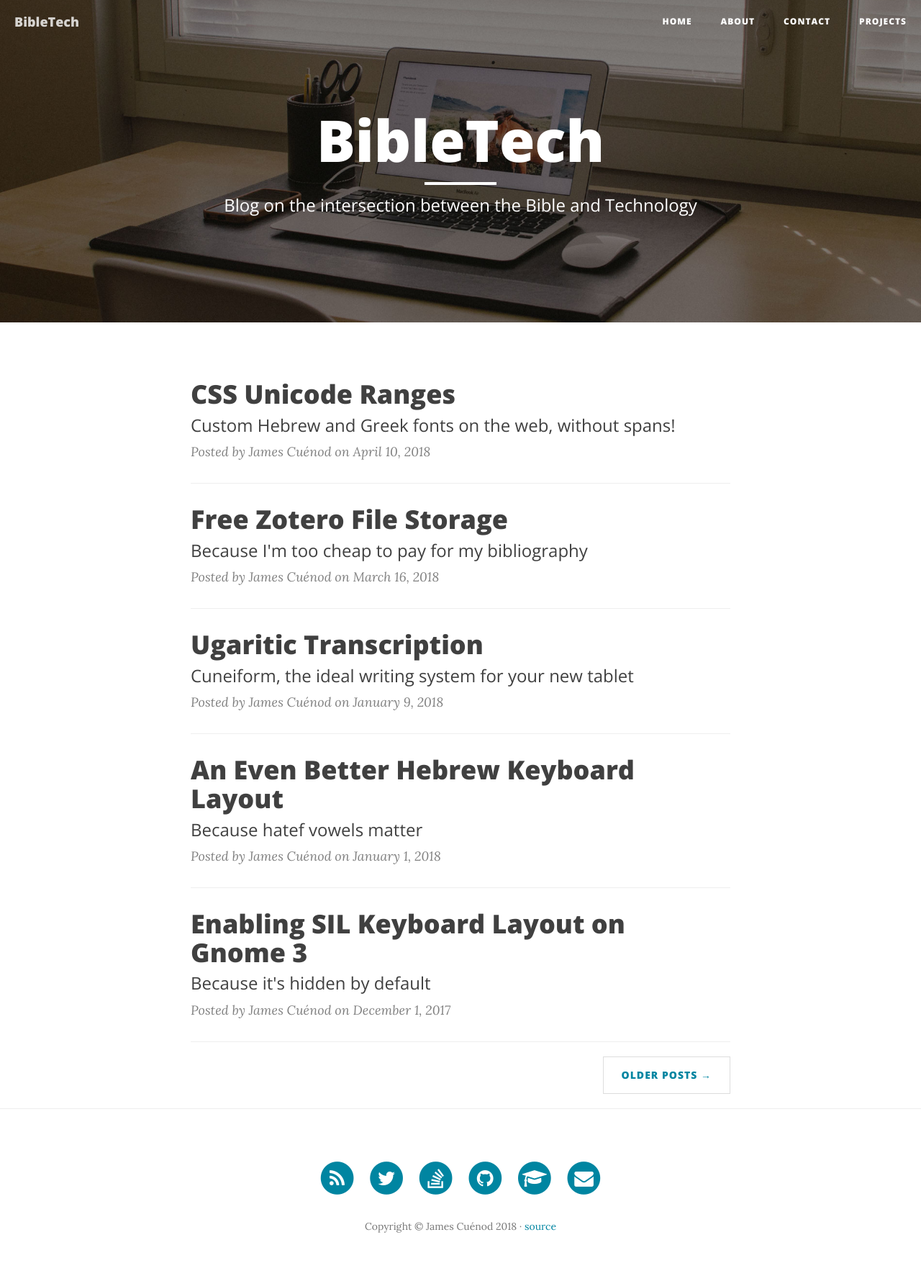
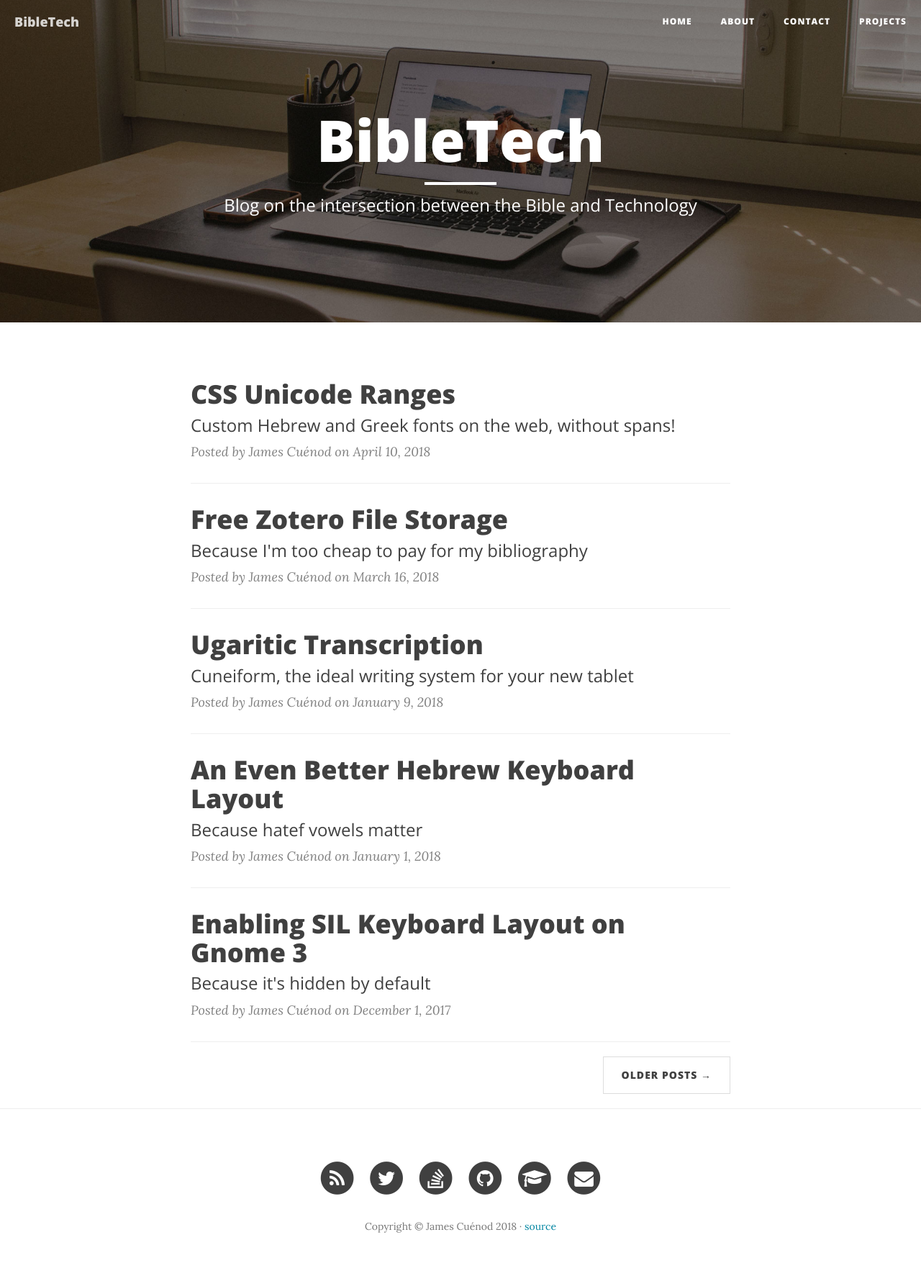
Before and after one commit to jcuenod/bibletech, a Jekyll site: the page built from index.html, in a window 1280 px wide. Shown: the whole page at 72% size. Built offline with Jekyll 4.4.1, drawn with Linux system fonts in a browser that asks for light colours; nearby versions of some CDN libraries; the list of posts is cut into pages by our own code.

Commit message:
Changed link styles to only affect paragraphs

```diff
--- a/css/clean-blog.css
+++ b/css/clean-blog.css
@@ -6,6 +6,13 @@ body {
 p {
   line-height: 1.5;
   margin: 30px 0;
+}
+p a {
+  color: #0085a1;
+}
+p a:hover,
+p a:focus {
+  color: #005b6e;
 }
 h1,
 h2,
@@ -17,11 +24,11 @@ h6 {
   font-weight: 800;
 }
 a {
-  color: #0085a1;
+  color: #404040;
 }
 a:hover,
 a:focus {
-  color: #005b6e;
+  color: #0085a1;
 }
 a img:hover,
 a img:focus {
```
Also changed, not shown: less/clean-blog.less (+9 -2 lines), css/clean-blog.min.css.
